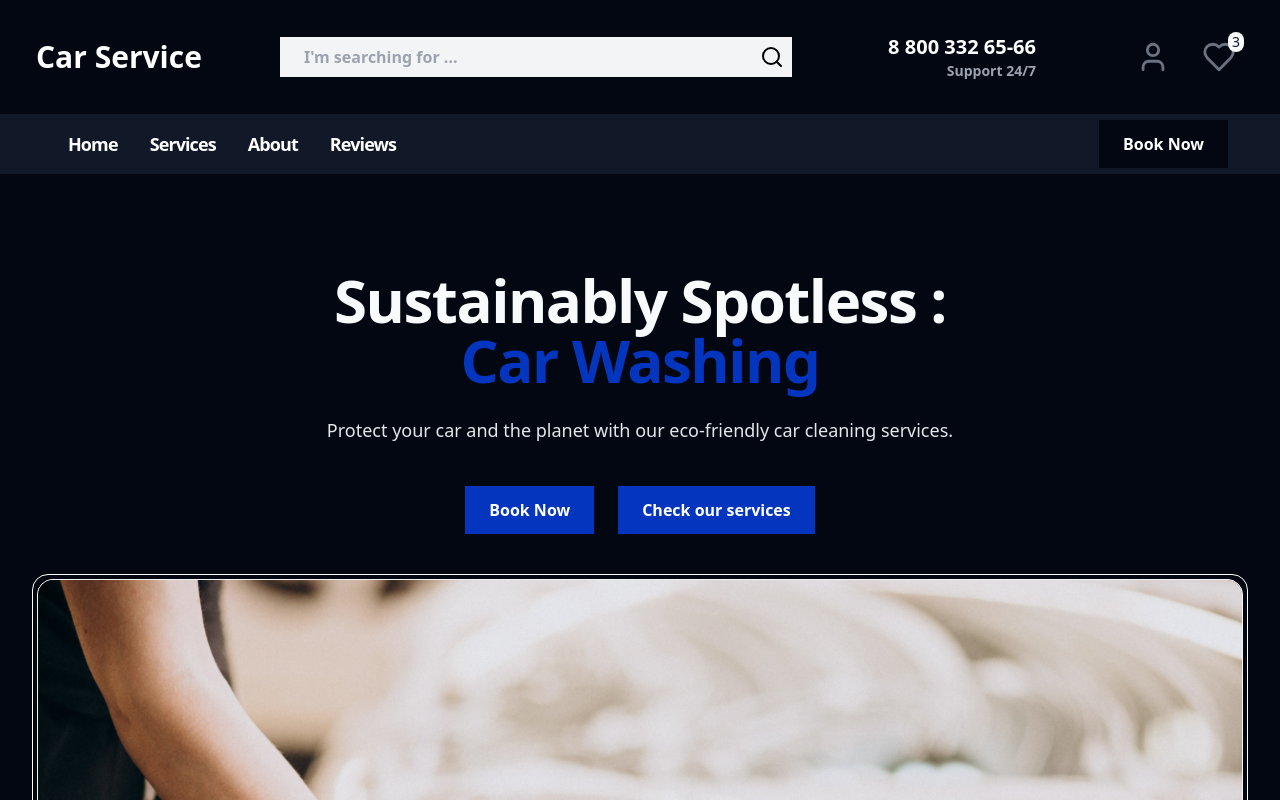
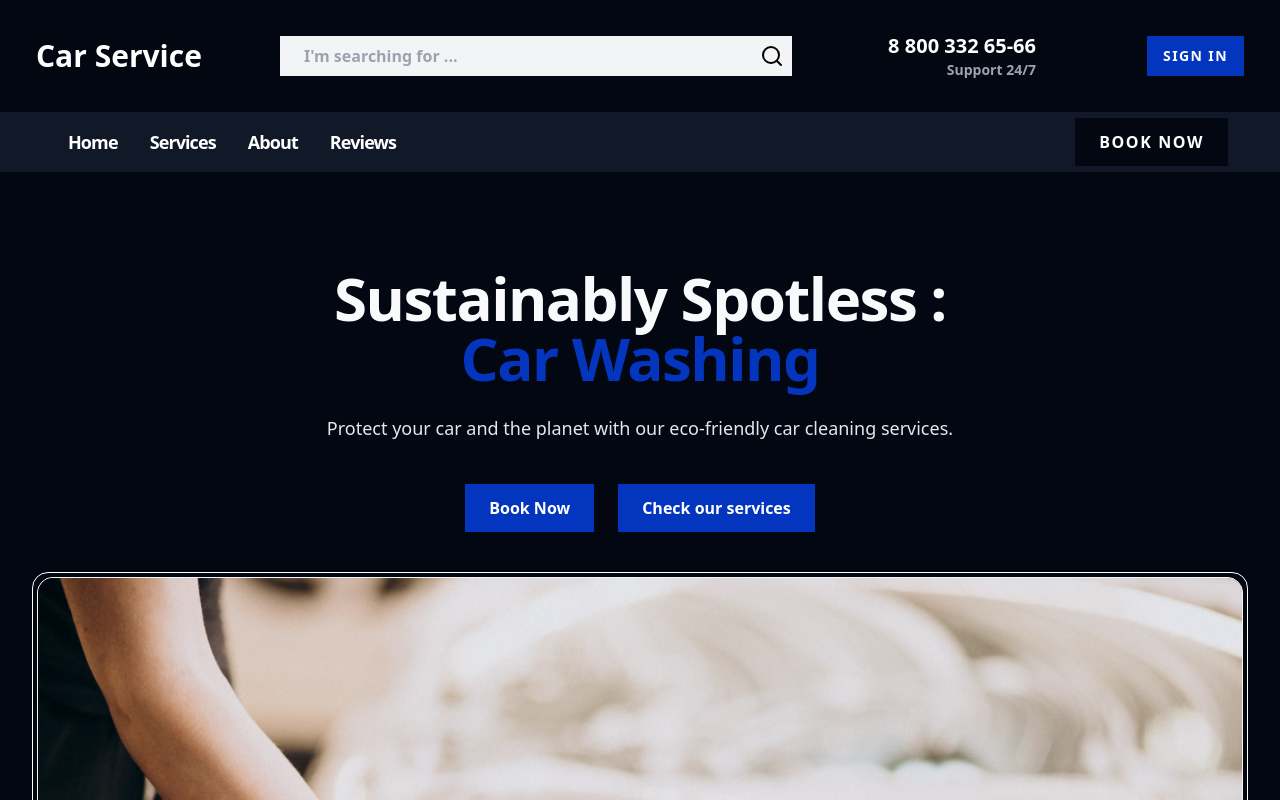
Before and after one commit to the-pujon/car-service-frontend, a React (Vite) app: page / in a window 1280 px wide. Shown: the top 800 px of the page. Built offline with nearby package versions, Linux system fonts and the light colour scheme.

Commit message:
addServer api added in baseAPI

```diff
--- a/src/components/layout/Navbar.tsx
+++ b/src/components/layout/Navbar.tsx
@@ -1,16 +1,28 @@
-import { Heart,Search,User } from "lucide-react"
-import MobileNav from "../MobileNav"
-import { Link } from "react-router-dom"
-
-
-
+import { Search,User } from "lucide-react";
+import MobileNav from "../MobileNav";
+import { Link } from "react-router-dom";
+import {
+    DropdownMenu,
+    DropdownMenuContent,
+    DropdownMenuItem,
+    DropdownMenuTrigger,
+} from "../ui/dropdown-menu";
+import { useAppSelector } from "@/redux/hook";
+import { signOut,useCurrentToken } from "@/redux/features/auth/authSlice";
+import { isTokenExpired } from "@/utils/isTokenExpired";
+import { Button } from "../ui/button";
+import { useDispatch } from "react-redux";
 
 const Navbar: React.FC = () => {
+    const dispatch = useDispatch();
+    const token = useAppSelector(useCurrentToken);
+    const expiredToken = isTokenExpired(token);
+
     return (
         <div>
             {/* top */}
             <div className="container mx-auto px-4 py-8 ">
-                <div className="flex items-center wrapper" >
+                <div className="flex items-center wrapper">
                     {/* Logo */}
                     <div className="mr-auto md:w-48 flex-shrink-0 text-3xl font-extrabold">
                         Car Service
@@ -23,53 +35,70 @@ const Navbar: React.FC = () => {
                             type="text"
                             placeholder="I'm searching for ..."
                         />
-                        <button> <Search className="text-black" /></button>
+                        <button>
+                            <Search className="text-black" />
+                        </button>
                     </form>
 
                     {/* Phone Number */}
                     <div className="ml-auto md:w-48 hidden sm:flex flex-col place-items-end">
                         <span className="font-bold md:text-xl">8 800 332 65-66</span>
-                        <span className="font-semibold text-sm text-gray-400">Support 24/7</span>
+                        <span className="font-semibold text-sm text-gray-400">
+                            Support 24/7
+                        </span>
                     </div>
 
                     {/* Buttons */}
                     <nav className="contents">
                         <ul className="ml-4 xl:w-48 flex items-center justify-end">
-                            <li className="ml-2 lg:ml-4 relative inline-block">
-                                {/*<a href="#user">*/}
-                                <User size={50} className=" p-2 text-gray-500" />
-                                {/*</a>*/}
+                            <li className="ml-2 lg:ml-4 relative inline-block rounded-full ">
+                                {expiredToken ? (
+                                    <Button
+                                        asChild
+                                        className="bg-foreground hover:bg-white text-white hover:text-black font-bold uppercase tracking-widest"
+                                    >
+                                        <Link to={"/auth/signin"}>Sign In</Link>
+                                    </Button>
+                                ) : (
+                                    <DropdownMenu>
+                                        <DropdownMenuTrigger>
+                                            <User size={50} className=" p-2 text-gray-200" />
+                                        </DropdownMenuTrigger>
+                                        <DropdownMenuContent>
+                                            <DropdownMenuItem asChild>
+                                                <Link to="/dashboard">Profile</Link>
+                                            </DropdownMenuItem>
+                                            <DropdownMenuItem
+                                                onClick={() => dispatch(signOut())}
+                                                asChild
+                                            >
+                                                <p>Logout</p>
+                                            </DropdownMenuItem>
+                                        </DropdownMenuContent>
+                                    </DropdownMenu>
+                                )}
                             </li>
-                            <li className="ml-2 lg:ml-4 relative inline-block">
-                                <a href="">
-                                    <div className="absolute -top-0 right-0 z-10 bg-primary text-primary-foreground rounded-full text-sm font-medium px-1">
-                                        3
-                                    </div>
-                                    <Heart size={50} className=" p-2 text-gray-500" />
-                                </a>
-                            </li>
-
                         </ul>
                     </nav>
                 </div>
-
-
             </div>
 
             <div className="bg-primary-foreground   text-white ">
-
-                <div className="wrapper flex justify-between" >
-
+                <div className="wrapper flex justify-between">
                     {/* for small device */}
-                    <nav className="sm:hidden" >
+                    <nav className="sm:hidden">
                         <MobileNav />
                     </nav>
 
                     <nav className="hidden sm:contents font-semibold text-base  lg:text-lg">
                         <ul className="flex items-center ml-4 xl:ml-8 mr-auto">
-                            {['Home','Services','About','Reviews'].map((link,index) => (
+                            {["Home","Services","About","Reviews"].map((link,index) => (
                                 //<li className={`p-3 xl:p-4 ${index === 0 ? 'active' : ''}`} key={link}>
-                                <Link to={link === 'Home' ? '/' : link.toLowerCase()} key={index} className="p-3 xl:p-4 -tracking-wider hover:text-foreground transition-colors duration-150">
+                                <Link
+                                    to={link === "Home" ? "/" : link.toLowerCase()}
+                                    key={index}
+                                    className="p-3 xl:p-4 -tracking-wider hover:text-foreground transition-colors duration-150"
+                                >
                                     <span>{link}</span>
                                 </Link>
                                 //</li>
@@ -78,13 +107,14 @@ const Navbar: React.FC = () => {
                     </nav>
 
                     <div className=" flex items-center px-4 lg:px-6 xl:px-8">
-                        <button className="bg-background hover:bg-gray-700 text-white font-bold px-4 xl:px-6 py-2 xl:py-3">Book Now</button>
+                        <button className="bg-background hover:bg-gray-700 text-white font-bold px-4 xl:px-6 py-2 xl:py-3 uppercase tracking-widest">
+                            Book Now
+                        </button>
                     </div>
                 </div>
             </div>
         </div>
-    )
-}
+    );
+};
 
-
-export default Navbar
+export default Navbar;
--- a/src/redux/features/auth/authSlice.ts
+++ b/src/redux/features/auth/authSlice.ts
@@ -27,7 +27,7 @@ const authSlice = createSlice({
       state.user = user;
       state.token = token;
     },
-    logout: (state) => {
+    signOut: (state) => {
       console.log("first");
 
       state.user = null;
@@ -36,7 +36,7 @@ const authSlice = createSlice({
   },
 });
 
-export const { setUser, logout } = authSlice.actions;
+export const { setUser, signOut } = authSlice.actions;
 
 export default authSlice.reducer;
 
--- a/src/redux/features/service/serviceApi.ts
+++ b/src/redux/features/service/serviceApi.ts
@@ -11,6 +11,15 @@ const serviceApi = baseApi.injectEndpoints({
         };
       },
     }),
+    addService: builder.mutation({
+      query: (data) => {
+        return {
+          url: "/services",
+          method: "POST",
+          body: data,
+        };
+      },
+    }),
   }),
 });
 
```
